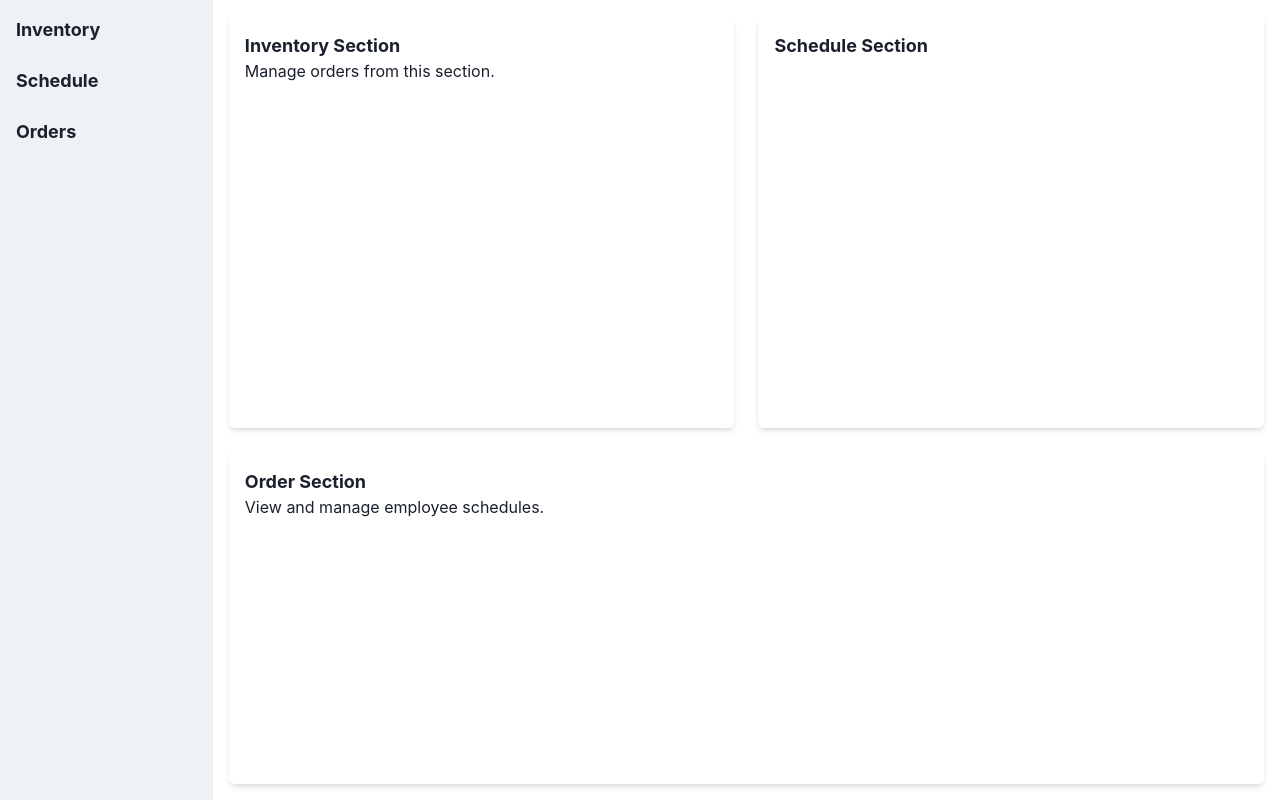
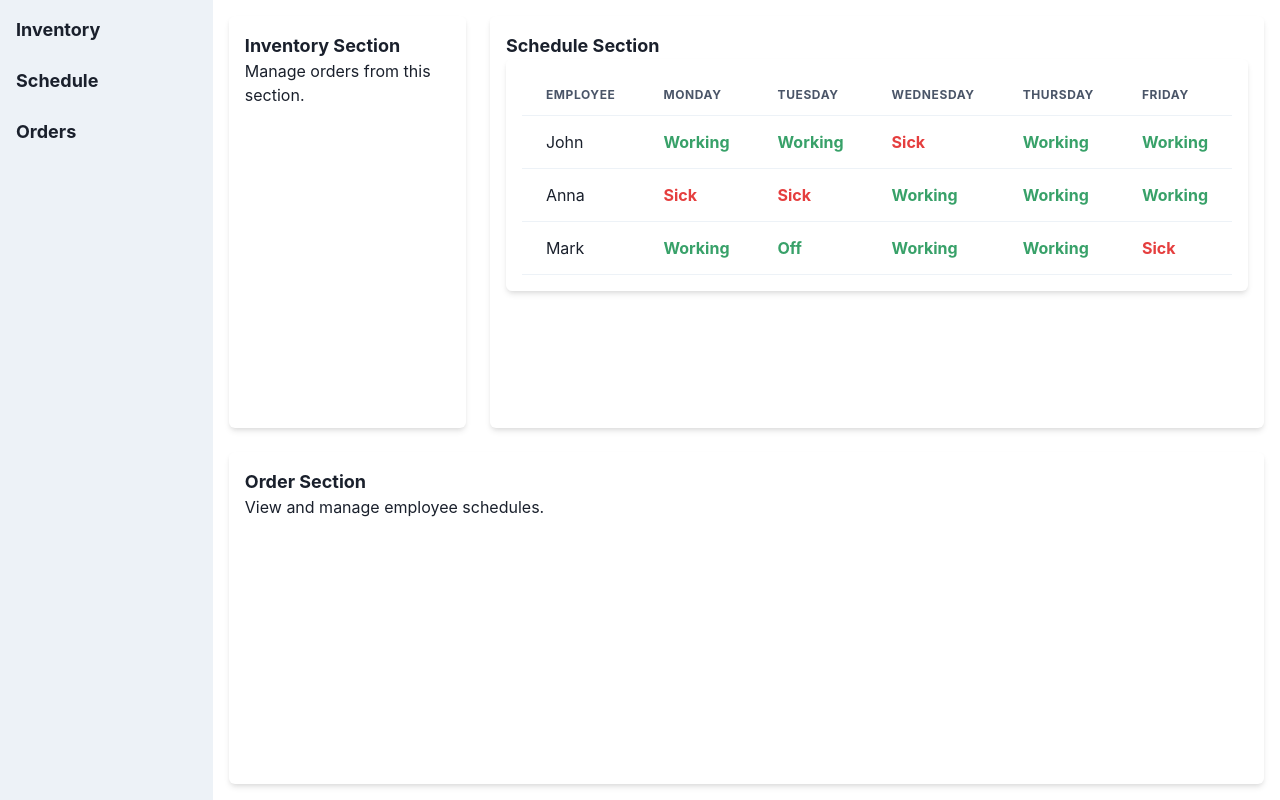
Before and after one commit to singapore2024/Team-1, a Next.js app in the folder team1/: page /dashboard in a window 1280 px wide. Built offline with nearby package versions, Linux system fonts and the light colour scheme.

Commit message:
Updated dashboard

```diff
--- a/team1/src/app/components/Schedule.js
+++ b/team1/src/app/components/Schedule.js
@@ -1,12 +1,12 @@
 import { Box, Table, Thead, Tbody, Tr, Th, Td, Text } from '@chakra-ui/react';
 
 const employees = [
-  { name: 'John', schedule: ['Working', 'Working', 'Sick', 'Working', 'Working', 'Off', 'Off'] },
-  { name: 'Anna', schedule: ['Sick', 'Sick', 'Working', 'Working', 'Working', 'Off', 'Off'] },
-  { name: 'Mark', schedule: ['Working', 'Off', 'Working', 'Working', 'Sick', 'Working', 'Off'] }
+  { name: 'John', schedule: ['Working', 'Working', 'Sick', 'Working', 'Working'] },
+  { name: 'Anna', schedule: ['Sick', 'Sick', 'Working', 'Working', 'Working'] },
+  { name: 'Mark', schedule: ['Working', 'Off', 'Working', 'Working', 'Sick'] }
 ];
 
-const daysOfWeek = ['Monday', 'Tuesday', 'Wednesday', 'Thursday', 'Friday', 'Saturday', 'Sunday'];
+const daysOfWeek = ['Monday', 'Tuesday', 'Wednesday', 'Thursday', 'Friday'];
 
 export default function Schedule() {
   return (
--- a/team1/src/app/dashboard/page.js
+++ b/team1/src/app/dashboard/page.js
@@ -44,6 +44,7 @@ export default function Dashboard() {
             <Link href='/schedule' fontSize="lg" fontWeight="bold" _hover={{ color: 'blue.500' }}>
               Schedule Section
             </Link>
+            <Schedule/>
 
           </Card>
         </GridItem>
```
Also changed, not shown: team1/src/app/schedule/page.js (deleted). Lines whose indentation alone changed are shown as unchanged.
